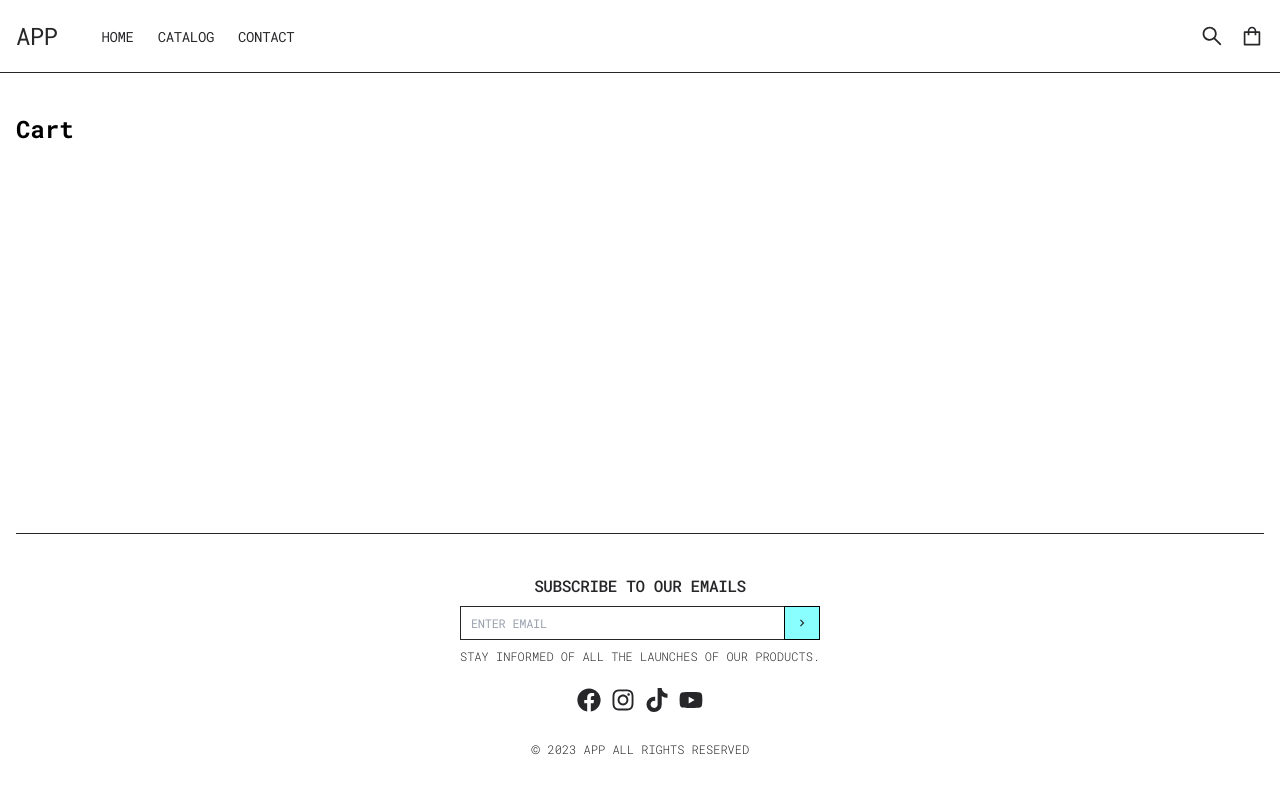
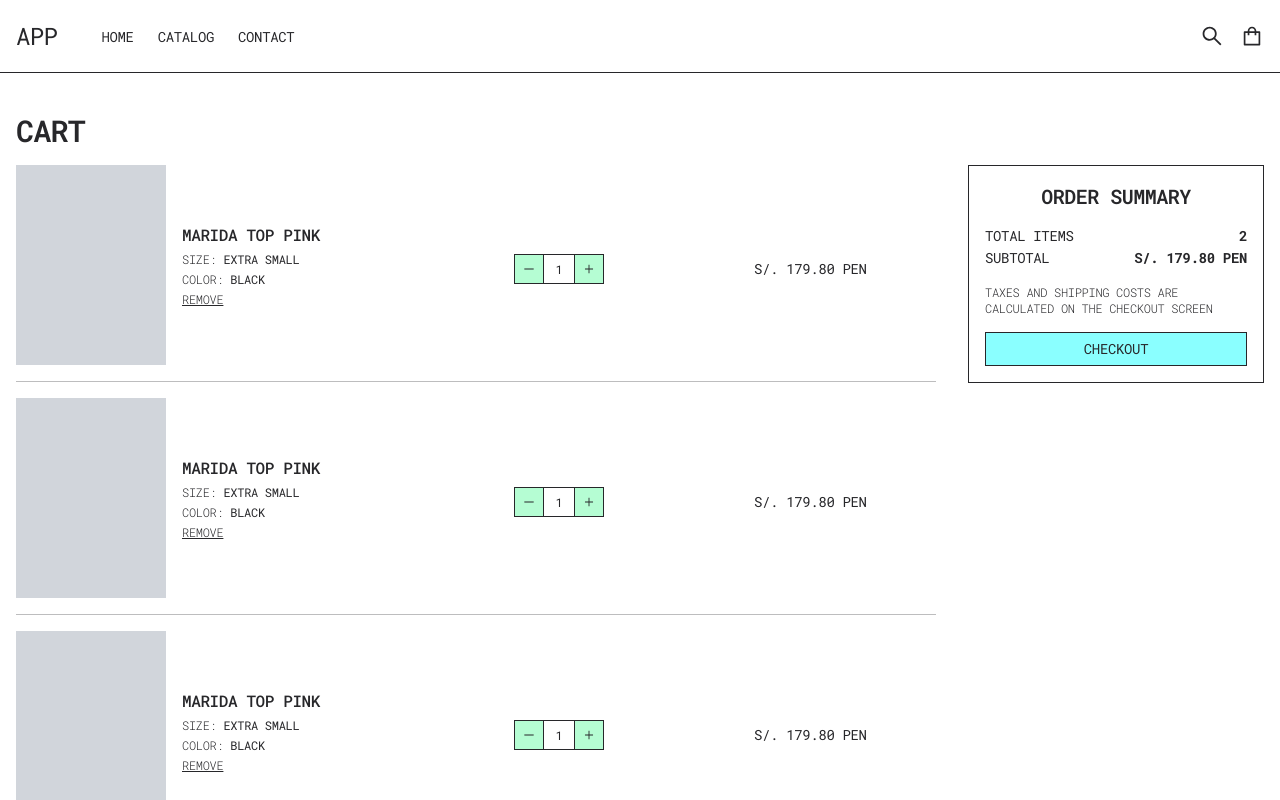
Before and after one commit to lbavendanos/privoti, a Next.js app: page /cart in a window 1280 px wide. Shown: the top 800 px of the page. Built offline with nearby package versions, Linux system fonts and the light colour scheme; no server answers.

Commit message:
Add design to card page

```diff
--- a/src/common/components/Button.tsx
+++ b/src/common/components/Button.tsx
@@ -14,17 +14,18 @@ const Button = React.forwardRef<HTMLButtonElement, ButtonProps>(
       'inline-block align-middle',
       'cursor-pointer select-none outline-none shadow-none',
       'uppercase font-normal tracking-tight text-center no-underline',
-      'border rounded-none',
+      'border border-zinc-800 rounded-none',
     ]
 
     const btnSizeSmClassName = ['px-2 py-1', 'text-xs']
     const btnSizeMdClassName = ['px-2.5 py-1.5', 'text-sm']
     const btnSizeLgClassName = ['px-3 py-2', 'text-base']
 
-    const btnPrimaryClassName = [
-      'border-black',
-      'bg-primary-200 hover:bg-primary-300 active:bg-primary-300 focus-visible:bg-primary-300',
-    ]
+    const btnPrimaryClassName =
+      'bg-primary-200 hover:bg-primary-300 active:bg-primary-300 focus-visible:bg-primary-300'
+
+    const btnSecondaryClassName =
+      'bg-secondary-200 hover:bg-secondary-300 active:bg-secondary-300 focus-visible:bg-secondary-300'
 
     return (
       <button
@@ -33,6 +34,7 @@ const Button = React.forwardRef<HTMLButtonElement, ButtonProps>(
         className={cn(
           btnClassName,
           variant === 'primary' && btnPrimaryClassName,
+          variant === 'secondary' && btnSecondaryClassName,
           size === 'sm' && btnSizeSmClassName,
           size === 'md' && btnSizeMdClassName,
           size === 'lg' && btnSizeLgClassName,
--- a/src/common/components/Icons.tsx
+++ b/src/common/components/Icons.tsx
@@ -155,3 +155,40 @@ export function CloseIcon(props: IconProps) {
     </svg>
   )
 }
+
+export function PlusIcon(props: IconProps) {
+  return (
+    <svg
+      {...props}
+      stroke="currentColor"
+      fill="currentColor"
+      strokeWidth="0"
+      viewBox="0 0 1024 1024"
+      version="1.1"
+      height="1em"
+      width="1em"
+      xmlns="http://www.w3.org/2000/svg"
+    >
+      <defs></defs>
+      <path d="M474 152m8 0l60 0q8 0 8 8l0 704q0 8-8 8l-60 0q-8 0-8-8l0-704q0-8 8-8Z"></path>
+      <path d="M168 474m8 0l672 0q8 0 8 8l0 60q0 8-8 8l-672 0q-8 0-8-8l0-60q0-8 8-8Z"></path>
+    </svg>
+  )
+}
+
+export function LineIcon(props: IconProps) {
+  return (
+    <svg
+      {...props}
+      stroke="currentColor"
+      fill="currentColor"
+      strokeWidth="0"
+      viewBox="0 0 1024 1024"
+      height="1em"
+      width="1em"
+      xmlns="http://www.w3.org/2000/svg"
+    >
+      <path d="M904 476H120c-4.4 0-8 3.6-8 8v56c0 4.4 3.6 8 8 8h784c4.4 0 8-3.6 8-8v-56c0-4.4-3.6-8-8-8z"></path>
+    </svg>
+  )
+}
--- a/src/modules/home/components/HomeProduct.tsx
+++ b/src/common/components/ProductCard.tsx
@@ -1,7 +1,7 @@
 import { cn } from 'lib/utils/helpers'
 import Link from 'next/link'
 
-export default function HomeProduct() {
+export default function ProductCard() {
   return (
     <Link href="/" className="flex flex-col">
       <div className="bg-gray-300 w-full h-[240px] sm:h-[300px] md:h-[350px]"></div>
--- a/src/layouts/base/components/BaseFooterSubscribe.tsx
+++ b/src/layouts/base/components/BaseFooterSubscribe.tsx
@@ -1,4 +1,3 @@
-import { cn } from 'lib/utils/helpers'
 import { KeyboardArrowRightIcon } from '@/common/components/Icons'
 import FormControl from '@/common/components/FormControl'
 import Button from '@/common/components/Button'
@@ -21,7 +20,7 @@ export default function BaseFooterSubscribe() {
           <KeyboardArrowRightIcon />
         </Button>
       </div>
-      <p className="text-xs uppercase font-light">
+      <p className="text-xs uppercase font-light tracking-tight">
         Stay informed of all the launches of our products.
       </p>
     </div>
--- a/src/modules/cart/CartModule.tsx
+++ b/src/modules/cart/CartModule.tsx
@@ -1,9 +1,51 @@
+import { cn } from 'lib/utils/helpers'
+import React from 'react'
+import Heading from '@/common/components/Heading'
+import CartItem from './components/CartItem'
 import Container from '@/common/components/Container'
+import Separator from '@/common/components/Separator'
+import CartSummary from './components/CartSummary'
+import ProductCard from '@/common/components/ProductCard'
 
 export default function CartModule() {
   return (
     <Container className="my-10">
-      <h1 className="text-2xl text-black font-bold">Cart</h1>
+      <div className="flex flex-col space-y-10">
+        <div className="flex flex-col space-y-4">
+          <Heading as="h1">Cart</Heading>
+          <div className="flex flex-wrap gap-y-6">
+            <div className="w-full lg:w-8/12 xl:w-9/12 p-0 lg:pr-4">
+              <div className="flex flex-col space-y-4">
+                {Array.from({ length: 3 }, (_, i) => (
+                  <React.Fragment key={i}>
+                    <CartItem />
+                    {i !== 2 && <Separator className="!px-0 opacity-30" />}
+                  </React.Fragment>
+                ))}
+              </div>
+            </div>
+            <div className="w-full lg:w-4/12 xl:w-3/12 p-0 lg:pl-4">
+              <CartSummary />
+            </div>
+          </div>
+        </div>
+        <div className="flex flex-col space-y-3">
+          <Heading as="h2">Featured collection</Heading>
+          <div
+            className={cn(
+              'grid grid-cols-2 gap-4',
+              'md:grid-cols-3',
+              'lg:grid-cols-4',
+              'xl:grid-cols-5',
+              '2xl:grid-cols-6'
+            )}
+          >
+            {Array.from({ length: 6 }, (_, i) => (
+              <ProductCard key={i} />
+            ))}
+          </div>
+        </div>
+      </div>
     </Container>
   )
 }
--- /dev/null
+++ b/src/modules/cart/components/CartItem.tsx
@@ -0,0 +1,60 @@
+import { cn } from 'lib/utils/helpers'
+import { LineIcon, PlusIcon } from '@/common/components/Icons'
+import Button from '@/common/components/Button'
+
+export default function CartItem() {
+  return (
+    <div className="flex flex-nowrap space-x-4">
+      <a href="#">
+        <div className="bg-gray-300 w-[110px] h-[150px] sm:w-[150px] sm:h-[200px]"></div>
+      </a>
+      <div className="w-full flex flex-col lg:flex-row justify-center items-center space-y-2">
+        <div className="w-full lg:w-4/12 flex flex-col space-y-1">
+          <a
+            href="#"
+            className="uppercase tracking-tight font-medium text-sm lg:text-base w-fit"
+          >
+            Marida top pink
+          </a>
+          <p className="text-xs uppercase font-light tracking-tight">
+            Size: <strong>Extra small</strong>
+          </p>
+          <p className="text-xs uppercase font-light tracking-tight">
+            Color: <strong>Black</strong>
+          </p>
+          <a
+            href="#"
+            className={cn(
+              'hidden lg:block',
+              'w-fit uppercase tracking-tight font-light text-xs underline hover:font-normal'
+            )}
+          >
+            Remove
+          </a>
+        </div>
+        <div className="w-full lg:w-4/12 inline-block text-left lg:text-center">
+          <Button variant="secondary" size="sm" className="!p-2">
+            <LineIcon className="w-3 h-3" />
+          </Button>
+          <div className="w-[30px] border-y border-zinc-800 p-1.5 text-xs text-center inline-block align-middle">
+            <span>1</span>
+          </div>
+          <Button variant="secondary" size="sm" className="!p-2">
+            <PlusIcon className="w-3 h-3" />
+          </Button>
+        </div>
+        <p className="w-full lg:w-4/12 uppercase font-light tracking-tight text-xs md:text-sm text-left lg:text-center">
+          <strong>S/. 179.80 PEN</strong>
+        </p>
+        <div className="w-full block lg:hidden">
+          <a
+            href="#"
+            className="w-fit uppercase tracking-tight font-light text-xs underline hover:font-normal"
+          >
+            Remove
+          </a>
+        </div>
+      </div>
+    </div>
+  )
+}
--- /dev/null
+++ b/src/modules/cart/components/CartSummary.tsx
@@ -0,0 +1,34 @@
+import Button from '@/common/components/Button'
+import Heading from '@/common/components/Heading'
+
+export default function CartSummary() {
+  return (
+    <div className="flex flex-col p-4 border border-zinc-800 space-y-4">
+      <Heading as="h3" className="text-center">
+        Order summary
+      </Heading>
+      <div className="flex flex-col space-y-0.5">
+        <div className="flex justify-between">
+          <p className="uppercase font-normal tracking-tight text-sm">
+            Total items
+          </p>
+          <p className="uppercase font-normal tracking-tight text-sm">
+            <strong>2</strong>
+          </p>
+        </div>
+        <div className="flex justify-between">
+          <p className="uppercase font-normal tracking-tight text-sm">
+            Subtotal
+          </p>
+          <p className="uppercase font-normal tracking-tight text-sm">
+            <strong>S/. 179.80 PEN</strong>
+          </p>
+        </div>
+      </div>
+      <p className="text-xs uppercase font-light tracking-tight">
+        Taxes and shipping costs are calculated on the checkout screen
+      </p>
+      <Button type="button">Checkout</Button>
+    </div>
+  )
+}
--- a/src/modules/catalog/CatalogModule.tsx
+++ b/src/modules/catalog/CatalogModule.tsx
@@ -1,9 +1,10 @@
 import Container from '@/common/components/Container'
+import Heading from '@/common/components/Heading'
 
 export default function CatalogModule() {
   return (
     <Container className="my-10">
-      <h1 className="text-2xl text-black font-bold">Catalog</h1>
+      <Heading as="h2">Catalog</Heading>
     </Container>
   )
 }
--- a/src/modules/contact/ContactModule.tsx
+++ b/src/modules/contact/ContactModule.tsx
@@ -1,4 +1,5 @@
 import Button from '@/common/components/Button'
+import Heading from '@/common/components/Heading'
 import Container from '@/common/components/Container'
 import FormLabel from '@/common/components/FormLabel'
 import FormControl from '@/common/components/FormControl'
@@ -7,11 +8,11 @@ export default function ContactModule() {
   return (
     <Container className="my-10">
       <div className="flex flex-col w-full max-w-[600px] mx-auto space-y-4">
-        <h1 className="uppercase font-semibold tracking-tight text-xl md:text-2xl text-center">
+        <Heading as="h2" className="text-center">
           Contact
-        </h1>
+        </Heading>
         <form className="flex flex-col items-center space-y-3 border border-zinc-800 p-4">
-          <p className="uppercase font-light text-sm tracking-tight frac">
+          <p className="uppercase font-light text-sm tracking-tight">
             If you have any questions, please write us a message and we will
             answer you as soon as possible.
           </p>
--- a/src/modules/home/HomeModule.tsx
+++ b/src/modules/home/HomeModule.tsx
@@ -1,7 +1,8 @@
 import { cn } from 'lib/utils/helpers'
+import Heading from '@/common/components/Heading'
 import Container from '@/common/components/Container'
 import HomeBanner from './components/HomeBanner'
-import HomeProduct from './components/HomeProduct'
+import ProductCard from '@/common/components/ProductCard'
 
 export default function HomeModule() {
   return (
@@ -9,9 +10,7 @@ export default function HomeModule() {
       <HomeBanner />
       <Container className="my-10">
         <div className="flex flex-col space-y-3">
-          <h2 className="uppercase font-semibold tracking-tight text-xl md:text-2xl">
-            Featured products
-          </h2>
+          <Heading as="h2">Featured products</Heading>
           <div
             className={cn(
               'grid grid-cols-2 gap-4',
@@ -22,7 +21,7 @@ export default function HomeModule() {
             )}
           >
             {Array.from({ length: 24 }, (_, i) => (
-              <HomeProduct key={i} />
+              <ProductCard key={i} />
             ))}
           </div>
         </div>
--- a/tailwind.config.js
+++ b/tailwind.config.js
@@ -16,6 +16,30 @@ module.exports = {
           800: '#126b78',
           900: '#135866',
         },
+        secondary: {
+          50: '#effef5',
+          100: '#d9ffe9',
+          200: '#b5fdd3',
+          300: '#7af9b1',
+          400: '#3cec89',
+          500: '#12d568',
+          600: '#08b152',
+          700: '#0b8a43',
+          800: '#0e6d39',
+          900: '#0e5931',
+        },
+        illusion: {
+          50: '#fcf3fa',
+          100: '#fbe8f7',
+          200: '#f8d2ef',
+          300: '#f29bdb',
+          400: '#ec7acc',
+          500: '#e252b5',
+          600: '#d13197',
+          700: '#b4227b',
+          800: '#951f66',
+          900: '#7d1e56',
+        },
       },
     },
   },
```
